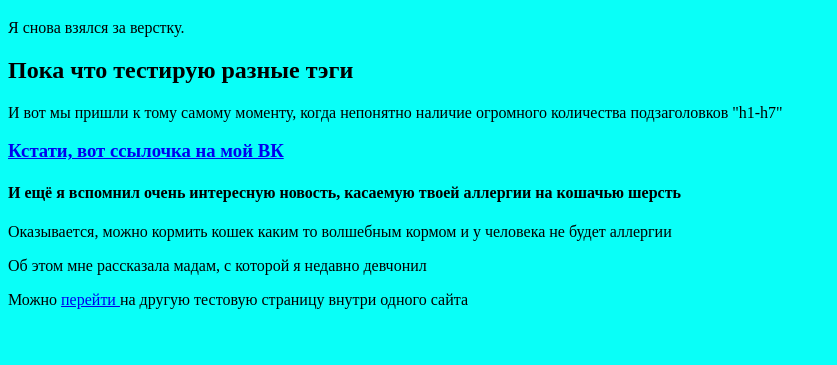
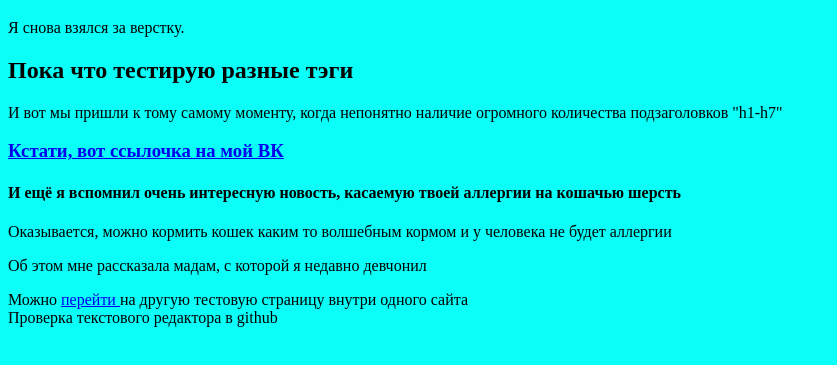
Before and after one commit to oplya/test_landing, a plain HTML site: page index.html in a window 1280 px wide. Shown: the part 61-426 px from the top of the page, without its empty margins (0-837 px from the left). Drawn offline with Linux system fonts and the light colour scheme.

Commit message:
Update index.html

```diff
--- a/index.html
+++ b/index.html
@@ -29,5 +29,8 @@
             </a>
             на другую тестовую страницу внутри одного сайта
         </div>
+        <div>
+            Проверка текстового редактора в github
+        </div>
 </body>
 </html>
```
